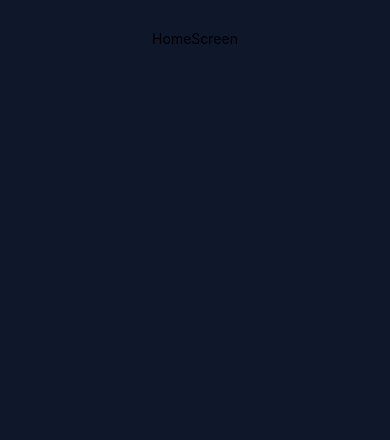
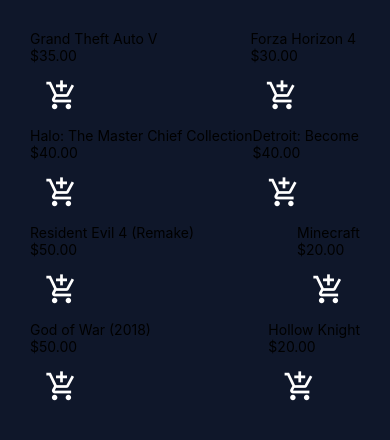
Before and after one commit to kevledex/TiendaJuegos, a React Native app: screen /Home in a window 390 px wide. Shown: the top 440 px of the page. Built offline with nearby package versions, Linux system fonts and the light colour scheme; grey boxes are pictures that could not be loaded.

Commit message:
estructura del HomeScreen y CardProduct

```diff
--- a/src/screens/Home/HomeScreen.tsx
+++ b/src/screens/Home/HomeScreen.tsx
@@ -1,15 +1,46 @@
-import React from 'react'
-import { Text, View } from 'react-native'
-import { BodyComponent } from '../../components/BodyComponent'
+import React, { useState } from 'react'
+import { FlatList, Text, View } from 'react-native'
+import { BodyComponent } from '../../components/BodyComponent';
+import { CardProductComponent } from './components/CardProductComponent';
+import Icon from '@expo/vector-icons/MaterialIcons';
+
+
+export interface Product{
+    id: number,
+    name: string,
+    genre: string,
+    developer: string,
+    price: number,
+    pathImage: string,
+}
 
 export const HomeScreen = () => {
-  return (
-    <BodyComponent>
 
+    //datos de prueba
+    const products: Product[] = [
+        {id: 1, name: 'Grand Theft Auto V ', genre:'Acción-Aventura', developer:' Rockstar Games', price: 35, pathImage: 'https://static.wikia.nocookie.net/esgta/images/1/1b/Car%C3%A1tula_GTA_V.jpg/revision/latest?cb=20130402191528'},
+        {id: 2, name: 'Forza Horizon 4 ', genre:'Carreras', developer:'Playground Games', price: 30, pathImage: 'https://media.vandal.net/m/59799/forza-horizon-4-2018102103227_1.jpg'},
+        {id: 3, name: 'Halo: The Master Chief Collection', genre:'FPS', developer:'343 Industries', price: 40, pathImage: 'https://images.g2a.com/360x600/1x1x1/halo-the-master-chief-collection-pc-steam-clave-global-i10000008375007/5f1aad3146177c782a0f91b3'},
+        {id: 4, name: 'Detroit: Become Human', genre:'Aventura gráfica', developer:'Quantic Dream', price: 40, pathImage: 'https://upload.wikimedia.org/wikipedia/en/thumb/e/ee/Detroit_Become_Human.jpg/250px-Detroit_Become_Human.jpg'},
+        {id: 5, name: 'Resident Evil 4 (Remake)', genre:'Survival Horror', developer:'Capcom', price: 50, pathImage: 'https://image.api.playstation.com/vulcan/ap/rnd/202210/0706/EVWyZD63pahuh95eKloFaJuC.png'},
+        {id: 6, name: 'Minecraft', genre:'Sandbox', developer:'Mojang Studios', price: 20, pathImage: 'https://areajugones.sport.es/wp-content/uploads/2022/01/minecraft-464x588.jpg.webp'},
+        {id: 7, name: 'God of War (2018)', genre:'Acción-Aventura', developer:'Santa Monica Studio', price: 50, pathImage: 'https://static.wikia.nocookie.net/godofwar/images/a/a8/Portada_God_of_War_%282018%29.png/revision/latest?cb=20211008000250&path-prefix=es'},
+        {id: 8, name: 'Hollow Knight', genre:'Metroidvania', developer:'Team Cherry', price: 20, pathImage: 'https://i.3djuegos.com/juegos/11596/hollow_knight/fotos/ficha/hollow_knight-3915488.jpg'},
+      ];
+
+    return (
     <View>
-        <Text>HomeScreen</Text>
+
+        <BodyComponent>
+            <FlatList
+                data={products}
+                //renderItem={({ item }) => <Text>{item.name}</Text>}
+                renderItem={({ item }) => <CardProductComponent item={item} />}
+                keyExtractor = {item => item.id.toString()}
+                numColumns={2}
+                columnWrapperStyle={{justifyContent: 'space-between'}}
+            />
+        </BodyComponent>
     </View>
-
-    </BodyComponent>
-  )
+    )
 }
--- a/src/screens/Home/components/CardProductComponent.tsx
+++ b/src/screens/Home/components/CardProductComponent.tsx
@@ -1,13 +1,44 @@
-import React from 'react'
-import { Text, View } from 'react-native'
+import React, { useState } from 'react'
+import { Image, Text, View } from 'react-native'
+import { Product } from '../HomeScreen';
+import Icon from '@expo/vector-icons/MaterialIcons';
+import { SECONDARY_COLOR } from '../../../common/const';
+import { stylesGlobal } from '../../../theme/AppTheme';
 
-export const CardProductComponent = () => {
+
+interface Props {
+    item: Product;
+
+}
+
+
+export const CardProductComponent = ({item}: Props) => {
+    //hook usestate: gestionar el estado del modal
+    const [showModal, setShowModal] = useState<boolean>(false);
+
+    //funcion para mostara o ocultar el modal
+    const hiddenModal = (): void => {
+        setShowModal(!showModal);
+    }
+
     return (
-        <View>
+        //framme
+        <>
+        <View >
+            <Image source={{uri: item.pathImage}}/>
+            <View>
+                <Text>{item.name}</Text>
+                <Text >${item.price.toFixed(2)}</Text>
+            </View>
+            <View style={{margin: 15}}>
+                <Icon name='add-shopping-cart'
+                size={33}
+                color={SECONDARY_COLOR}
+                onPress={hiddenModal}
+                />
+            </View>
+            </View>
 
-            <Text>
-
-            </Text>
-        </View>
+        </>
     )
 }
```
